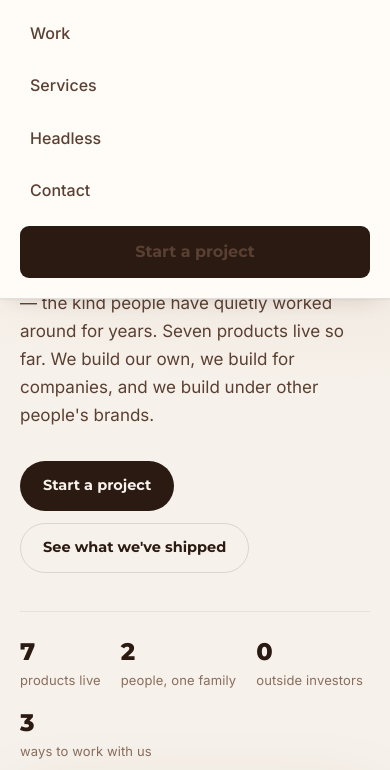
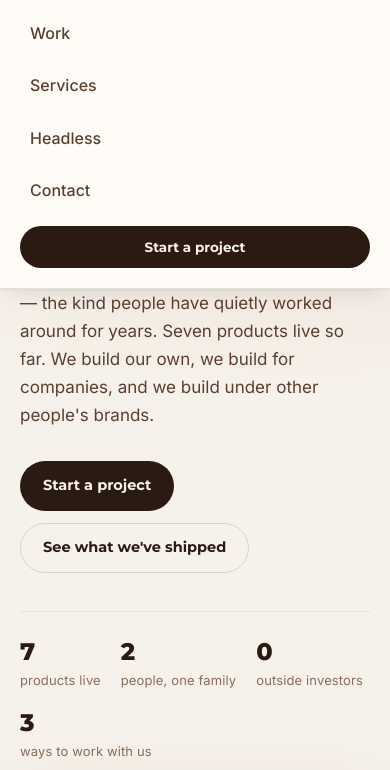
Before and after one commit to TheCiege23/brownpig-site, a website: page index.html in a window 390 px wide. Both pictures are taken after a click on the button "Menu". Shown: the part 74-844 px from the top of the page. Drawn offline with Linux system fonts and the light colour scheme.

Commit message:
Make the header "Start a project" button readable
The button in the header rendered dark brown text on the dark brown
button — computed colour #5A4032 on #2B1A12, a contrast ratio near 1.6:1
against the 4.5:1 minimum. Effectively invisible, on the one control the
whole site is funnelling visitors toward, on all six pages.

The CTA is the last <a> inside <nav class="nav">, so `.nav a` (class +
element) outranked `.btn--primary` (single class) and repainted the text
with the muted nav-link colour. The button's own rule never stood a
chance. Nothing was wrong with .btn--primary.

Scoped the nav rules with :not(.btn) rather than patching a higher-
specificity override onto the button, because the nav link colour should
never have applied to buttons in the first place — an override would
leave the same trap for the next button dropped in there.

Three rules were reaching it: the base colour, the hover (which repainted
it to --ink, still dark on dark), and the mobile padding override, which
was also overriding .btn--sm's tighter padding.

Co-Authored-By: Claude Opus 5 <noreply@anthropic.com>

```diff
--- a/assets/site.css
+++ b/assets/site.css
@@ -112,12 +112,12 @@ p { margin: 0; text-wrap: pretty; }
 .brand__word em { font-style: normal; color: var(--clay); }
 
 .nav { display: flex; align-items: center; gap: 4px; }
-.nav a {
+.nav a:not(.btn) {
   text-decoration: none; font-size: 14.5px; font-weight: 500;
   color: var(--ink-soft); padding: 8px 13px; border-radius: 9px;
   transition: background .16s, color .16s;
 }
-.nav a:hover { color: var(--ink); background: var(--line-soft); }
+.nav a:not(.btn):hover { color: var(--ink); background: var(--line-soft); }
 .nav a[aria-current="page"] { color: var(--ink); font-weight: 650; }
 
 .navtoggle {
@@ -135,7 +135,7 @@ p { margin: 0; text-wrap: pretty; }
     padding: 12px var(--gut) 20px; box-shadow: var(--shadow);
   }
   .nav[hidden] { display: none; }
-  .nav a { padding: 12px 10px; font-size: 16px; }
+  .nav a:not(.btn) { padding: 12px 10px; font-size: 16px; }
   .nav .btn { margin-top: 8px; text-align: center; }
 }
 
```
